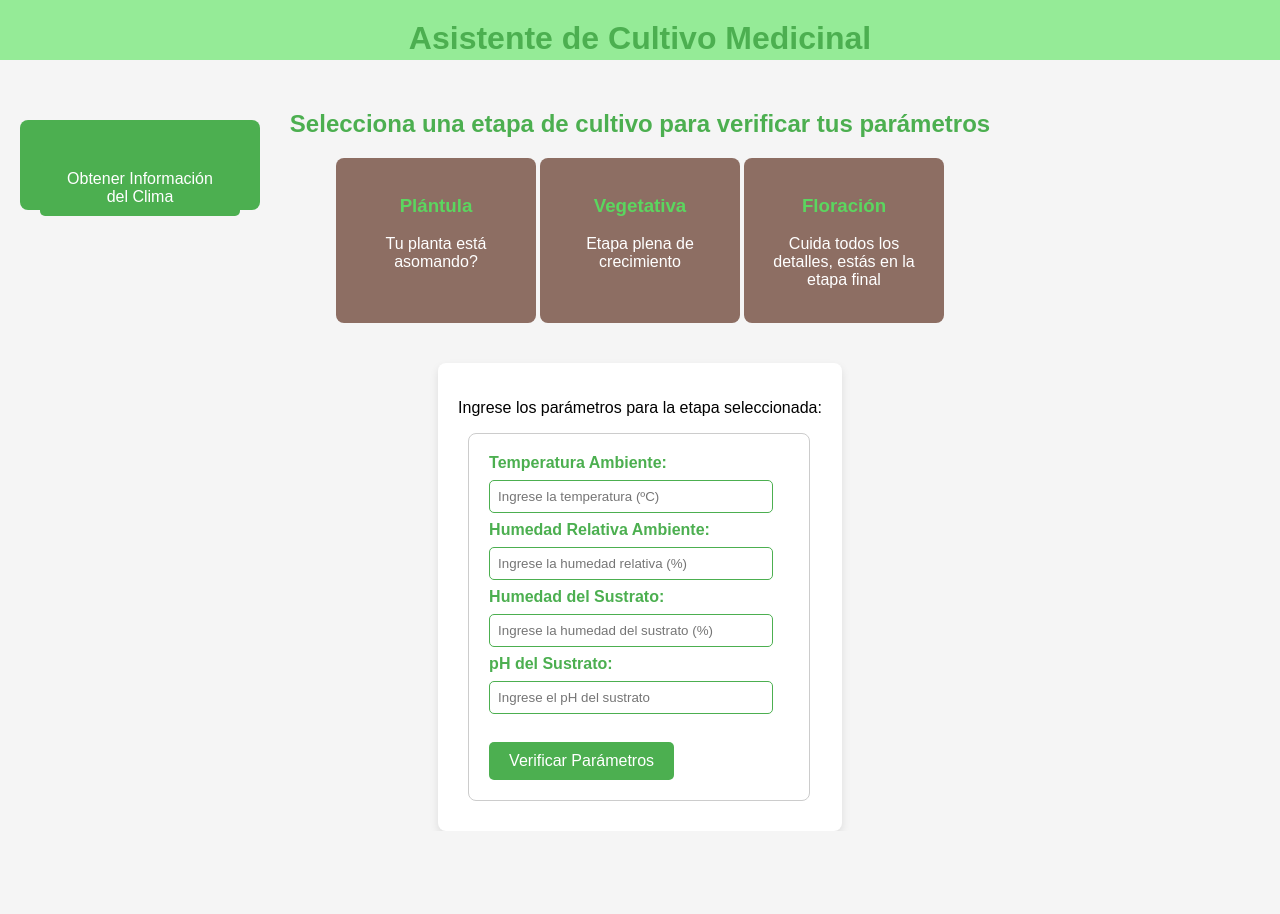
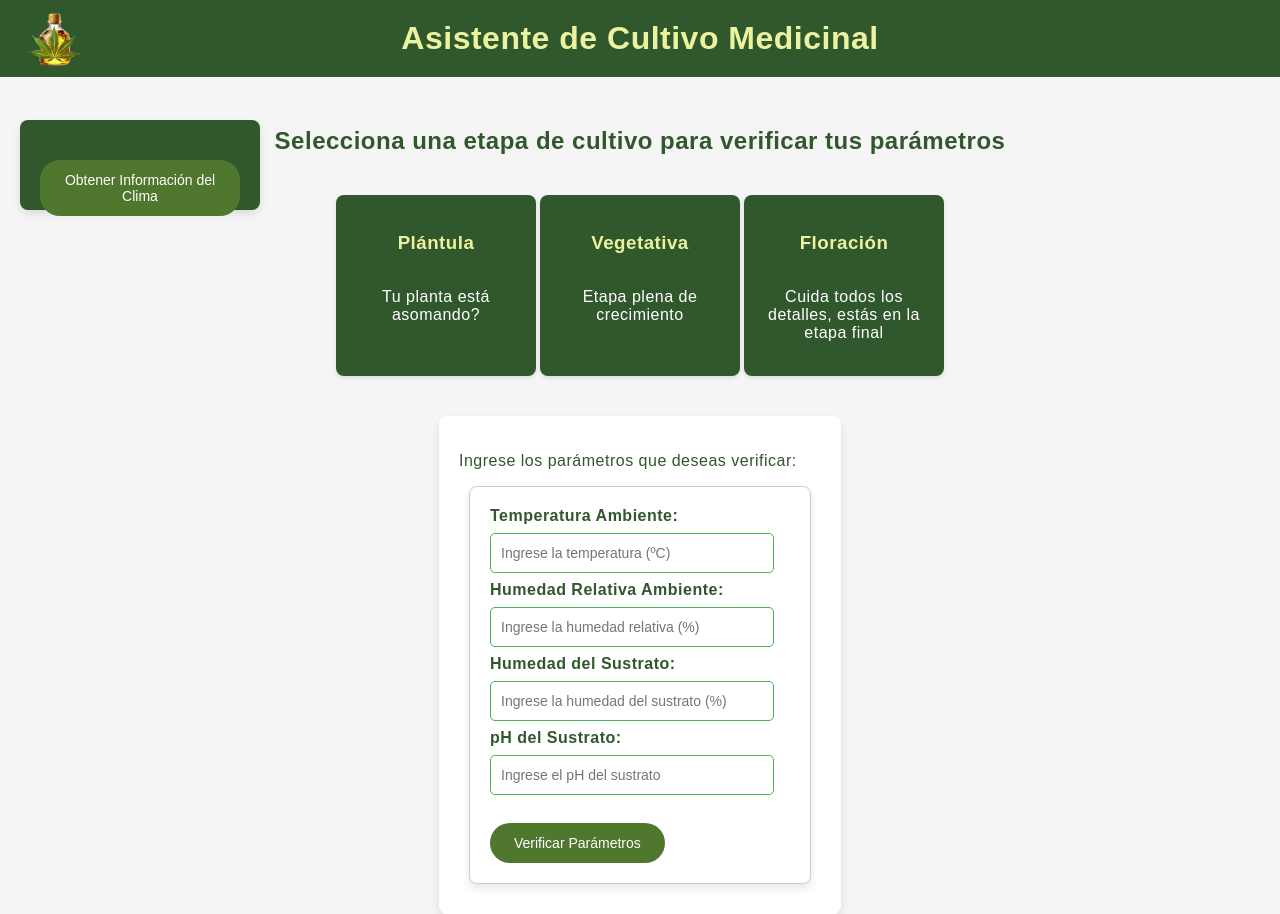
Before and after one commit to NDCordero/javascriptCoder, a plain HTML site: page index.html in a window 1280 px wide. Before the commit the page ends 831 px from the top, so only its background shows below. Drawn offline with nearby package versions, Linux system fonts and the light colour scheme; some packages are replaced by stand-ins of ours; a script that the page names is missing.

Commit message:
Proyecto Final

```diff
--- a/css/styles.css
+++ b/css/styles.css
@@ -1,5 +1,5 @@
 body {
-    font-family: 'Arial', sans-serif;
+    font-family: 'Montserrat', sans-serif;
     background-color: #f5f5f5;
     margin: 0;
     padding: 0;
@@ -7,33 +7,36 @@ body {
     flex-direction: column;
     align-items: center;
     overflow-x: hidden;
-
+    letter-spacing: 0.5px;
 }
 
 header {
-    background-color: #95eb97;
+    background-color: #31572C;
     padding: 20px;
     text-align: center;
-    width:100%;
-    height: 20px;
+    width: 100%;
 }
 
+#logo {
+    position: absolute;
+    top: 5px;
+    left: 20px;
+    width: 70px;
+    height: auto;
+}
 
-
-
-
-h1, h2 {
-    color: #4CAF50;
+h1{
+    color: #ECF39E;
     margin: 0px
 }
 
 h2 {
-
+    color: #31572C;
     margin-top: 50px
 }
 
 h3 {
-    color: #5bd65f;
+    color: #ECF39E;
 }
 
 #etapas-container {
@@ -44,28 +47,33 @@ h3 {
 
 .etapa-card {
     position: relative;
-    background-color: #8d6e63;
+    background-color: #31572C;
     color: white;
     border-radius: 8px;
     cursor: pointer;
     text-align: center;
-    transition: background-color 0.3s;
+    transition: background-color 0.3s, box-shadow 0.3s; /* Añadí transición para una animación más suave */
     width: 200px;
     margin-inline: 2px;
     margin-bottom: 20px;
     overflow: hidden;
+    box-shadow: 0 2px 4px rgba(0, 0, 0, 0.1); /* Agregué sombras suaves a las tarjetas de etapas */
+}
+
+.etapa-card:hover {
+    background-color: #132A13;
+    box-shadow: 0 4px 8px rgba(0, 0, 0, 0.2); /* Aumenté la sombra al pasar el ratón */
 }
 
 .etapa-content {
     padding: 18px;
-}
-
-.etapa-card:hover {
-    background-color: #6d4c41;
+    display: flex;
+    flex-direction: column;
+    align-items: center;
 }
 
 .etapa-card.seleccionada {
-    background-color: #45a049;
+    background-color: #4F772D;
     color: #fff;
 }
 
@@ -77,20 +85,25 @@ h3 {
     box-shadow: 0 4px 8px rgba(0, 0, 0, 0.1);
 }
 
+.card-verificacion p{
+    color: #31572C
+}
+
 .button {
-    background-color: #4CAF50;
+    background-color: #4F772D;
     color: white;
-    padding: 10px 20px;
+    padding: 12px 24px; /* Ajusté el espaciado interno del botón */
     border: none;
-    border-radius: 5px;
+    border-radius: 20px; /* Añadí bordes redondeados a los botones */
     cursor: pointer;
-    font-size: 16px;
+    font-size: 14px;
     margin-top: 20px;
-    transition: background-color 0.3s;
+    transition: background-color 0.3s, box-shadow 0.3s; /* Añadí transición para una animación más suave */
 }
 
 .button:hover {
-    background-color: #388e3c;
+    background-color: #132A13;
+    box-shadow: 0 2px 4px rgba(0, 0, 0, 0.2); /* Aumenté la sombra al pasar el ratón */
 }
 
 .card {
@@ -101,36 +114,41 @@ h3 {
     margin: 10px;
     width: 300px;
     text-align: left;
+    box-shadow: 0 4px 8px rgba(0, 0, 0, 0.1);
 }
+
 .card input {
     display: block;
     width: calc(100% - 16px);
     box-sizing: border-box;
     border: 1px solid #4CAF50;
     border-radius: 5px;
-    padding: 8px;
+    padding: 10px;
     margin: 8px 0;
-    min-height: 30px;
+    min-height: 40px;
+    font-size: 14px;
 }
+
 .card label {
     display: block;
     margin-bottom: 8px;
-    color: #4CAF50;
+    color: #31572C;
     font-weight: bold;
 }
 
 .clima-container {
     color: white;
-    background-color: #4CAF50;
+    background-color: #31572C;
     padding: 20px;
     border-radius: 8px;
     margin-top: 20px;
-    box-shadow: 0 4px 8px rgba(0, 0 0, 0.1);
+    box-shadow: 0 4px 8px rgba(0, 0, 0, 0.1);
     width: 200px;
     height: 50px;
     position: fixed;
     top: 100px;
     left: 20px;
+    z-index: 999; /* Asegura que el contenedor de clima esté en la parte superior */
 }
 
 .card-desviaciones {
--- a/index.html
+++ b/index.html
@@ -14,6 +14,7 @@
 
 <body>
     <header>
+        <img src="imagenes/cannabismedicinal.png" alt="Logo Cannabis Medicinal" id="logo">
         <h1 id="titulo">Asistente de Cultivo Medicinal</h1>
     </header>
     <h2>Selecciona una etapa de cultivo para verificar tus parámetros</h2>
@@ -38,7 +39,7 @@
         </div>
     </div>
     <div id="card-verificacion" class="card-verificacion">
-        <p>Ingrese los parámetros para la etapa seleccionada:</p>
+        <p>Ingrese los parámetros que deseas verificar:</p>
         <div class="card">
             <label for="tempAmb">Temperatura Ambiente:</label>
             <input id="tempAmb" type="text" placeholder="Ingrese la temperatura (ºC)">
--- a/js/index.js
+++ b/js/index.js
@@ -60,13 +60,14 @@ function mostrarDesviaciones() {
     const alertaRango = JSON.parse(localStorage.getItem("alertas")) || [];
     const tarjetaExistente = document.querySelector(".card-desviaciones");
     tarjetaExistente && tarjetaExistente.remove();
+
     // Crear una nueva tarjeta con las desviaciones o alerta Swal de exito
     const tarjetaHTML = alertaRango && alertaRango.length > 0 ?
         `<div class="card-desviaciones">
       <div>
         <h2>Chequeá estos parámetros! ⚠</h2>
         <ul>
-          ${alertaRango.map(desviacion => desviacion ? `<li>${desviacion}</li>` : '').join('')}
+          ${alertaRango.map(desviacion => desviacion ? `<li>${desviacion}</li>` : "").join("")}
         </ul>
       </div>
     </div>` :
@@ -217,7 +218,7 @@ function obtenerUbicacion() {
             obtenerDatosDelTiempo(latitud, longitud);
         },
         error => {
-            mostrarToast("Error al obtener la ubicación. Por favor, verifica tener la ubicación de tu navegador habilitada.");
+            mostrarToast("Error al obtener la ubicación. Por favor, verifica tener la ubicación de tu navegador habilitada e intenta nuevamente.");
         }
     );
 }
@@ -244,7 +245,7 @@ async function obtenerDatosDelTiempo(latitud, longitud) {
         const result = await response.json();
         mostrarDatosDelTiempo(result);
     } catch (error) {
-        mostrarToast("Error al obtener los datos del tiempo. Por favor, intenta de nuevo.");
+        mostrarToast("Error al obtener los datos del tiempo. Por favor, intenta nuevamente en unos minutos.");
     }
 }
 
@@ -255,10 +256,8 @@ function mostrarToast(mensaje) {
         gravity: "top",
         position: "left",
         style: {
-            background: "linear-gradient(to right, #D35400, #196F3D)",
+            background: "linear-gradient(to right, #D35400, #fc0303)",
             width: "300px",
         }
     }).showToast();
 }
-
-//VERIFICAR VALIDACIONES EN CAMPOS
```
Also changed, not shown: imagenes/cannabismedicinal.png (added).
